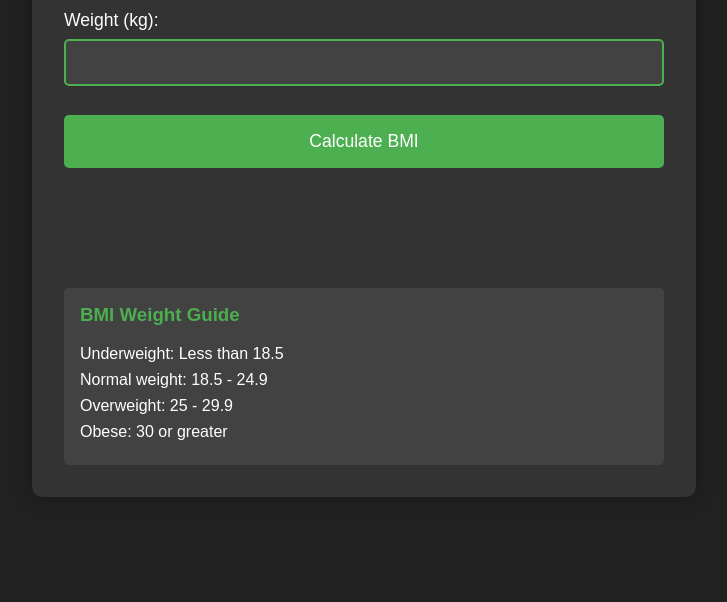
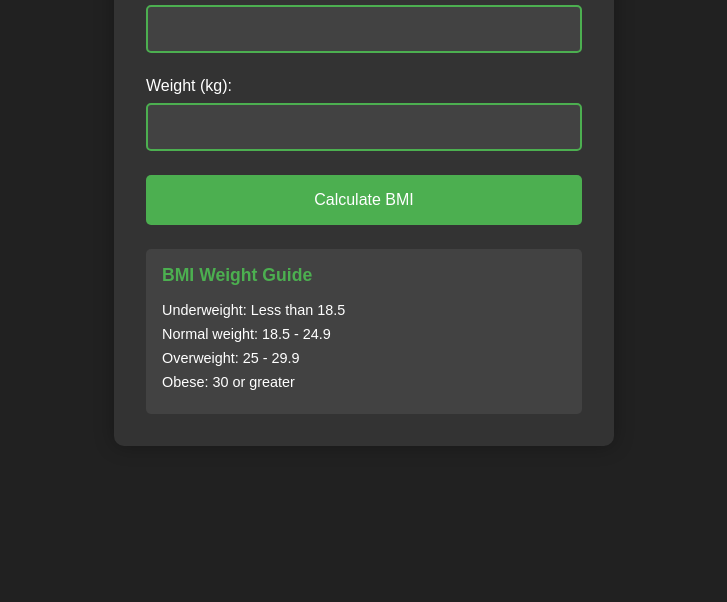
Before and after one commit to ScriptingWithSaad/BMI-Generator, a plain HTML site: page index.html in a window 1280 px wide. Shown: the part 238-840 px from the top of the page, without its empty margins (276-1003 px from the left). After the commit the page ends 800 px from the top, so only its background shows below. Drawn offline with Linux system fonts and the light colour scheme.

Commit message:
Update style.css

```diff
--- a/stylesheet/style.css
+++ b/stylesheet/style.css
@@ -1,84 +1,118 @@
-body {
+ * {
+            margin: 0;
+            padding: 0;
+            box-sizing: border-box;
+        }
+
+        body {
             background-color: #212121;
             color: #fff;
             font-family: Arial, sans-serif;
-            margin: 0;
+            min-height: 100vh;
+            display: flex;
+            justify-content: center;
+            align-items: center;
             padding: 20px;
-            min-height: 100vh;
         }
+
         .container {
-            max-width: 600px;
-            margin: 0 auto;
+            width: 100%;
+            max-width: 500px;
+            background-color: #333;
             padding: 2rem;
-            background-color: #333;
             border-radius: 10px;
             box-shadow: 0 0 20px rgba(0,0,0,0.3);
         }
+
         h1 {
             text-align: center;
             color: #4CAF50;
             margin-bottom: 2rem;
+            font-size: clamp(1.5rem, 4vw, 2rem);
         }
-        form {
-            display: flex;
-            flex-direction: column;
-            gap: 1rem;
+
+        .input-group {
+            margin-bottom: 1.5rem;
         }
-        .input-group {
-            display: flex;
-            flex-direction: column;
-            gap: 0.5rem;
+
+        label {
+            display: block;
+            margin-bottom: 0.5rem;
+            font-size: clamp(0.9rem, 2vw, 1rem);
         }
-        label {
-            font-size: 1.1rem;
-        }
+
         input {
+            width: 100%;
             padding: 0.8rem;
             border: 2px solid #4CAF50;
             border-radius: 5px;
             background-color: #424242;
             color: white;
-            font-size: 1rem;
+            font-size: clamp(0.9rem, 2vw, 1rem);
         }
+
         input:focus {
             outline: none;
             border-color: #66BB6A;
         }
+
         button {
+            width: 100%;
             background-color: #4CAF50;
             color: white;
             border: none;
             padding: 1rem;
             border-radius: 5px;
-            font-size: 1.1rem;
+            font-size: clamp(0.9rem, 2vw, 1rem);
             cursor: pointer;
             transition: background-color 0.3s;
+            margin-bottom: 1.5rem;
         }
+
         button:hover {
             background-color: #66BB6A;
         }
+
         #result {
-            margin-top: 1.5rem;
+            text-align: center;
             padding: 1rem;
-            text-align: center;
-            font-size: 1.2rem;
+            margin-bottom: 1.5rem;
+            border-radius: 5px;
+            font-size: clamp(1rem, 3vw, 1.2rem);
+            word-wrap: break-word;
+            display: none;
+        }
+
+        .weight-guide {
+            background-color: #424242;
+            padding: 1rem;
             border-radius: 5px;
         }
-        .weight-guide {
-            margin-top: 2rem;
-            padding: 1rem;
-            background-color: #424242;
-            border-radius: 5px;
-        }
+
         .weight-guide h3 {
             color: #4CAF50;
-            margin-top: 0;
+            margin-bottom: 1rem;
+            font-size: clamp(1rem, 3vw, 1.1rem);
         }
+
         .weight-guide p {
             margin: 0.5rem 0;
+            font-size: clamp(0.8rem, 2vw, 0.9rem);
         }
+
         .error {
             color: #ff6b6b;
-            font-size: 0.9rem;
+            font-size: clamp(0.8rem, 2vw, 0.9rem);
             margin-top: 0.3rem;
         }
+
+        /* Responsive adjustments for very small screens */
+        @media (max-width: 320px) {
+            .container {
+                padding: 1rem;
+            }
+
+            input, button {
+                padding: 0.6rem;
+            }
+        }
```
